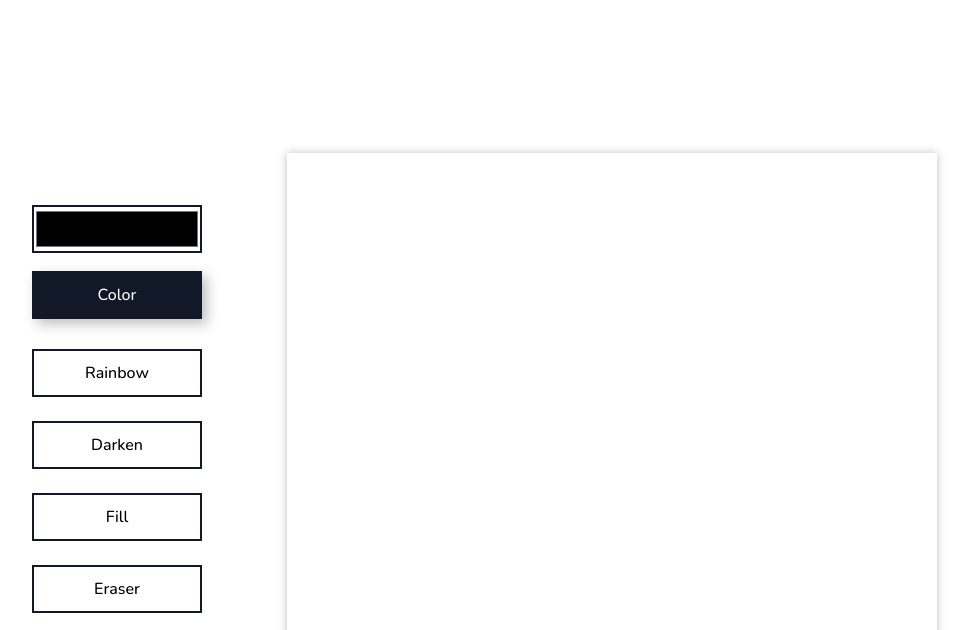
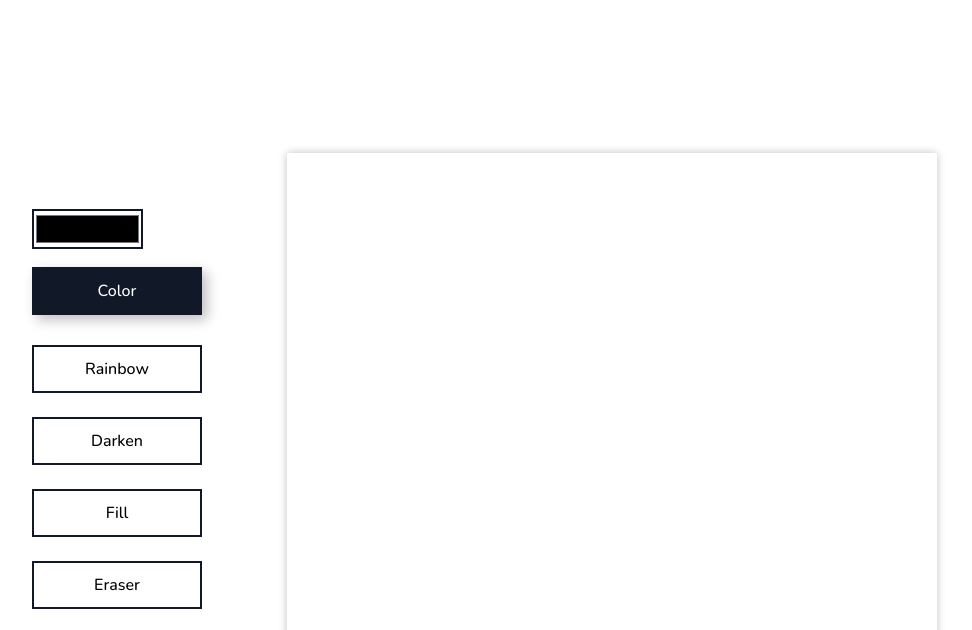
Before and after one commit to vincent-leclerc/etch-a-sketch, a website built with Vite: page index.html in a window 1280 px wide. Shown: the part 151-781 px from the top of the page, without its empty margins (28-1000 px from the left). Built offline with nearby package versions, Linux system fonts and the light colour scheme.

Commit message:
changes color picker dimensions

```diff
--- a/src/sass/components/_button.scss
+++ b/src/sass/components/_button.scss
@@ -1,16 +1,17 @@
 .btn {
-  cursor: pointer;
-  border: 2px solid $color-grey-dark;
-  background-color: transparent;
   font-family: $font-primary;
   font-size: $font-size-default;
   font-weight: 500;
+  border: 2px solid $color-grey-dark;
+  background-color: transparent;
   height: 4.8rem;
   transition: all 0.16s ease;
   user-select: none;
+  cursor: pointer;
 
   &--color-picker {
-    padding: 0;
+    width: 65%;
+    height: 4rem;
   }
 
   &:hover,
--- a/src/sass/components/_settings.scss
+++ b/src/sass/components/_settings.scss
@@ -3,10 +3,8 @@
 
   display: flex;
   flex-direction: column;
+
+  color: $color-grey-dark;
   gap: 2.4rem;
-  color: $color-grey-dark;
-
-  & > * {
-    width: 17rem;
-  }
+  width: 17rem;
 }
```
